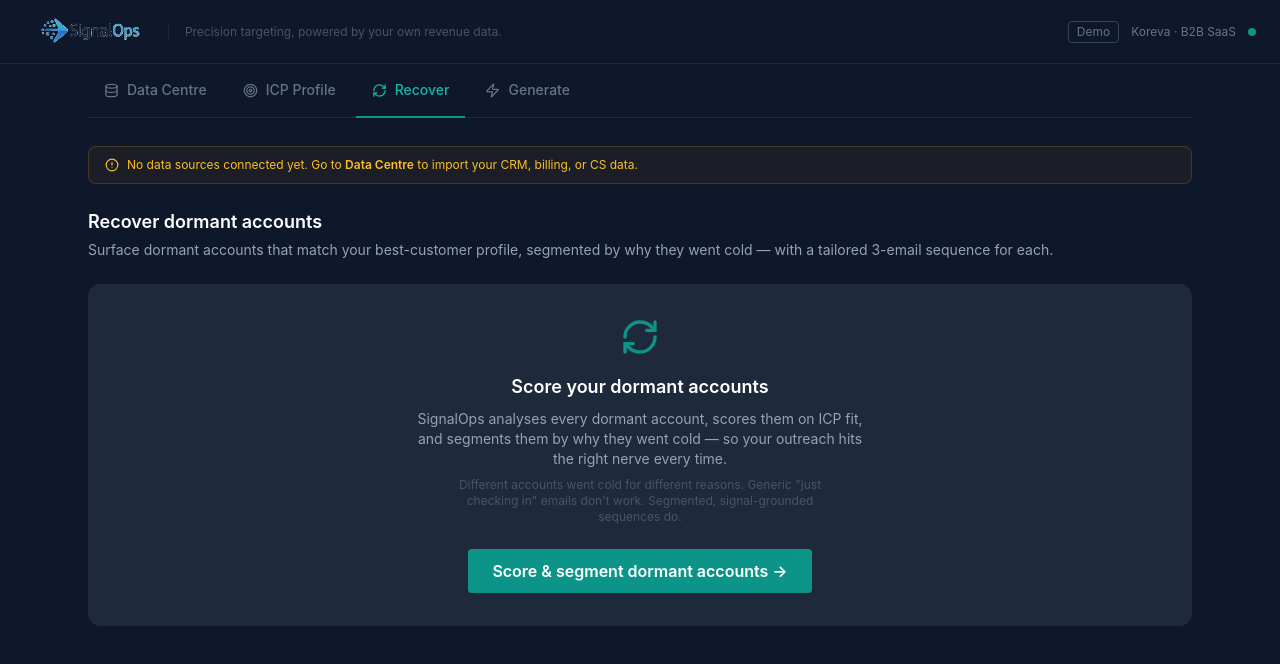
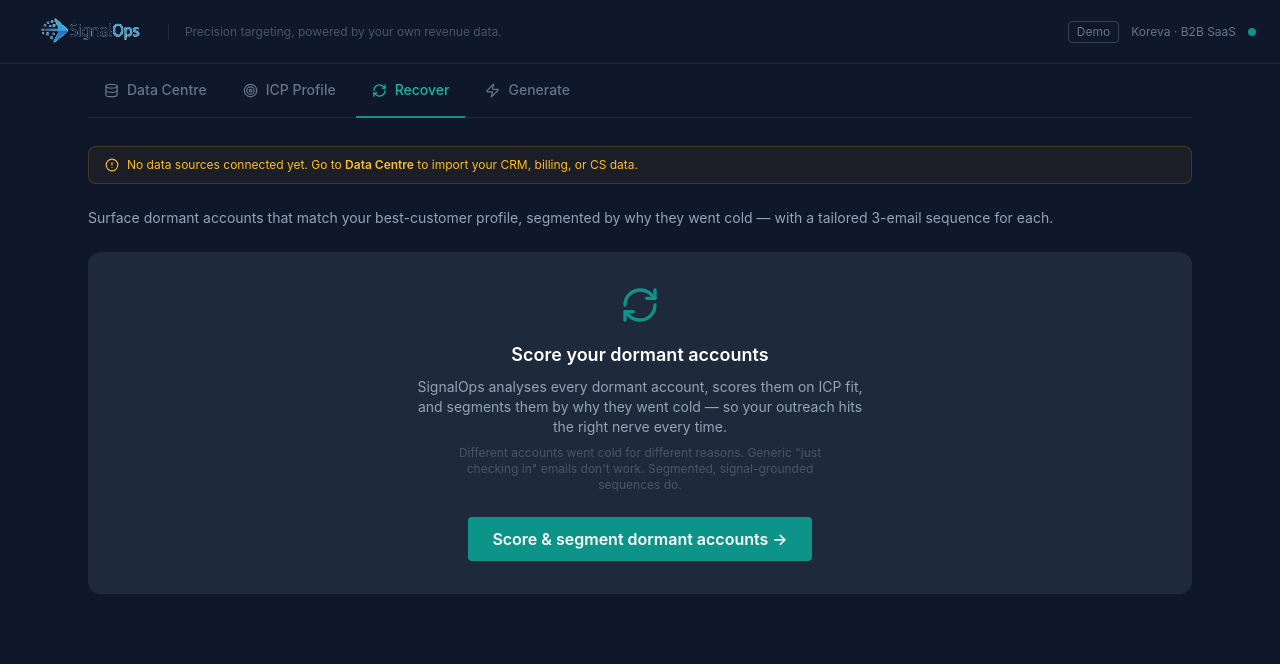
Before and after one commit to powerstephen/Signal-Ops-MVP, a Next.js app: page /dashboard in a window 1280 px wide. Both pictures are taken after a click on the button "Recover". Shown: the top 664 px of the page. Built offline with nearby package versions, Linux system fonts and the light colour scheme.

Commit message:
Update RecoverTab.tsx

```diff
--- a/src/app/components/RecoverTab.tsx
+++ b/src/app/components/RecoverTab.tsx
@@ -104,12 +104,9 @@ export default function RecoverTab() {
 
   return (
     <div>
-      <div className="mb-6">
-        <h2 className="text-lg font-semibold text-white mb-1">Recover dormant accounts</h2>
-        <p className="text-slate-400 text-sm">
-          Surface dormant accounts that match your best-customer profile, segmented by why they went cold — with a tailored 3-email sequence for each.
-        </p>
-      </div>
+      <p className="text-slate-400 text-sm mb-6">
+        Surface dormant accounts that match your best-customer profile, segmented by why they went cold — with a tailored 3-email sequence for each.
+      </p>
 
       {accounts.length === 0 && (
         <div className="bg-navy-800 rounded-xl border border-slate-800 p-8 text-center">
```
